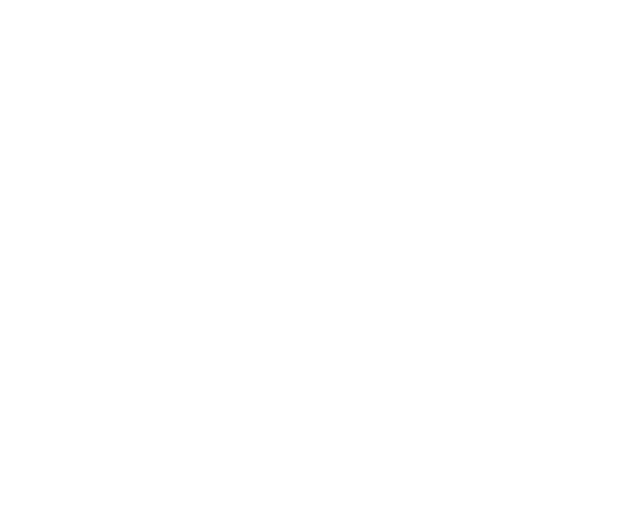
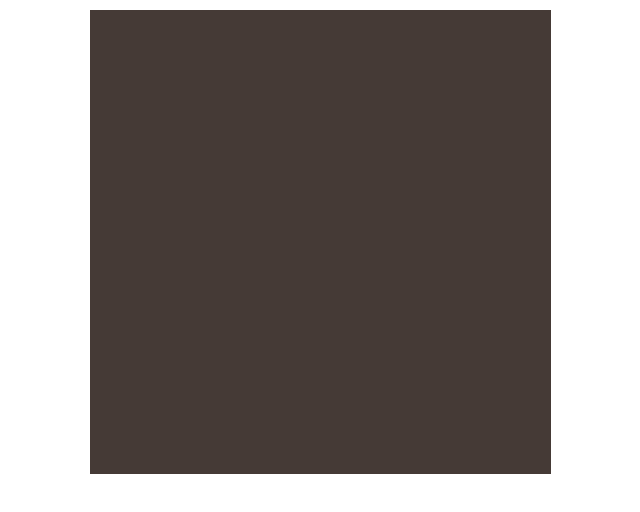
Before and after one commit to tim1759/Best-Wishes, a plain HTML site: page index.html in a window 1280 px wide. Shown: the whole page, without its empty margins (320-960 px from the left). Drawn offline with Linux system fonts and the light colour scheme.

Commit message:
Add style for wrapper div element

```diff
--- a/screen.css
+++ b/screen.css
@@ -1,4 +1,10 @@
 #wrapper {
+  max-width: 451px;
+  height: 454px;
+  position: relative;
+  margin: 10px auto;
+  background: #453a36;
+  border: solid 5px #453a36;
 }
 
   .white {
```
